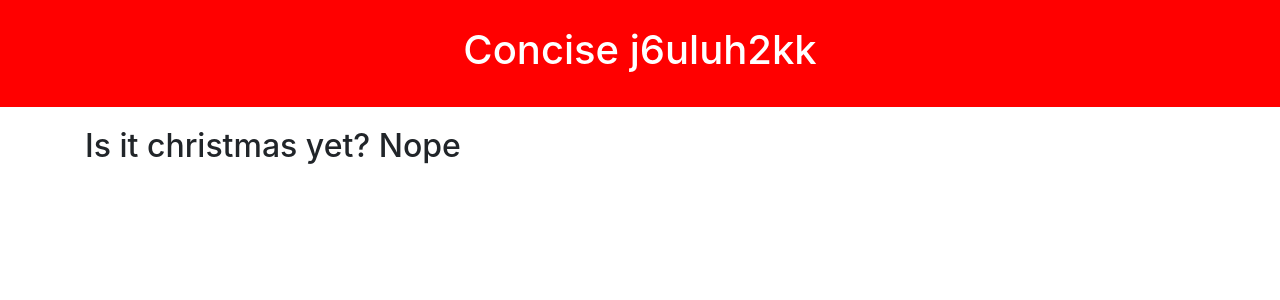
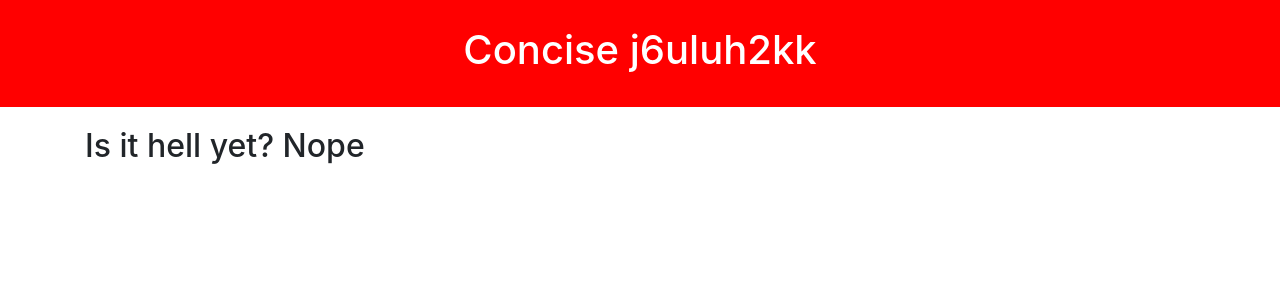
Before and after one commit to concise-ee/j6uluh2kk-team-1, a Next.js app in the folder my-app/: page / in a window 1280 px wide. Shown: the top 300 px of the page. Built offline with nearby package versions, Linux system fonts and the light colour scheme; no server answers.

Commit message:
Dummy commit

```diff
--- a/my-app/components/Christmas.js
+++ b/my-app/components/Christmas.js
@@ -3,7 +3,7 @@ import React from 'react'
 export const Christmas = ({christmas}) => {
     return(
         <div className="container">
-            <h2>Is it christmas yet? {christmas.isItChristmasYet ? 'Yep' : 'Nope'}</h2>
+            <h2>Is it hell yet? {christmas.isItChristmasYet ? 'Yep' : 'Nope'}</h2>
         </div>
     )
 }
```
